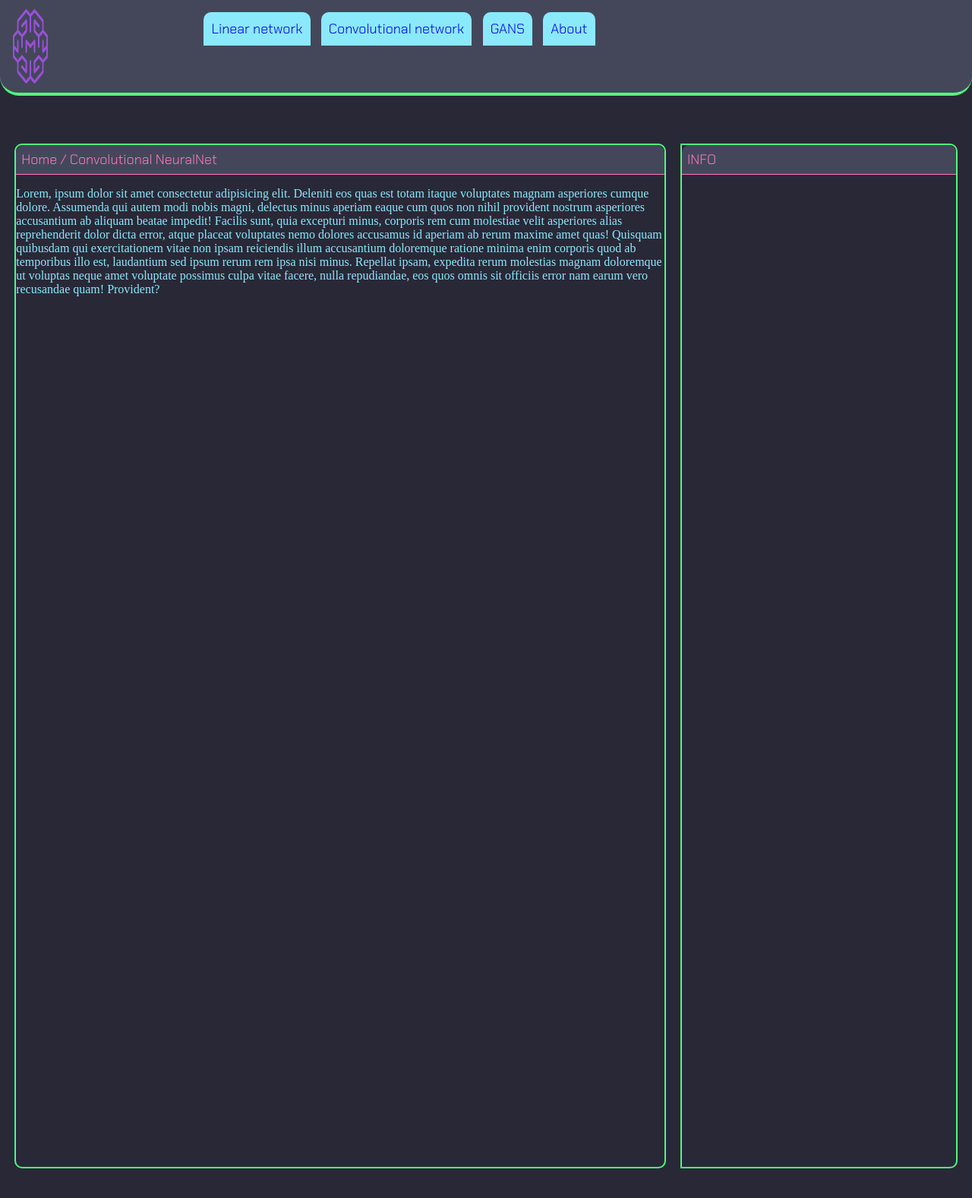
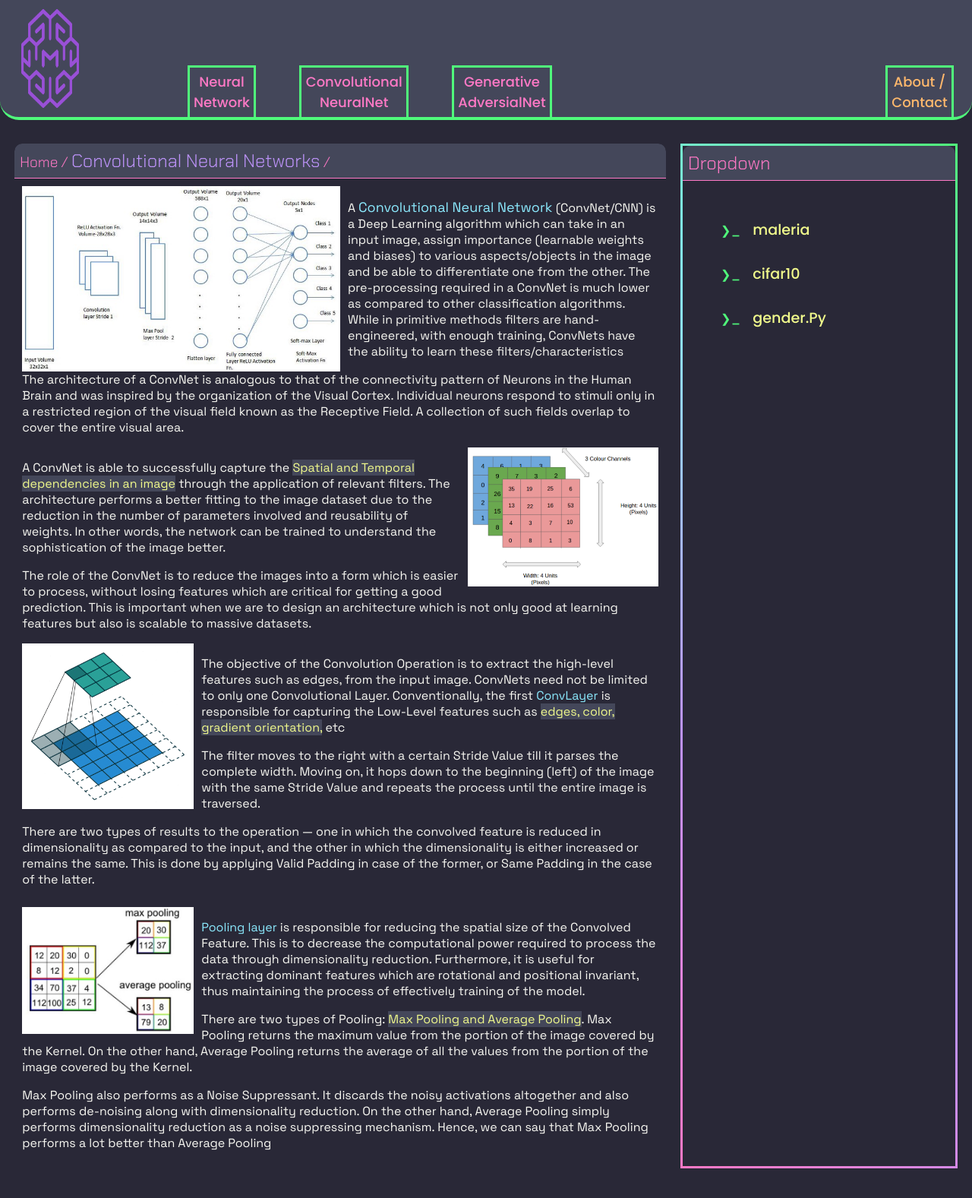
Before and after one commit to Anky209e/ModeLsmith, a Django app: page /cnn/ in a window 1280 px wide. Shown: the whole page at 76% size. Run offline with Django 4.2, Linux system fonts and the light colour scheme.

Commit message:
CNN homepage done

```diff
--- a/cnn/views.py
+++ b/cnn/views.py
@@ -1,10 +1,23 @@
 from django.shortcuts import render
 from .forms import ImageForm
-
+import os
 
 
 def home(request):
-    return render(request,"cnn/home.html")
+
+    models = os.listdir("./cnn/classes")
+    length = len(models)
+
+    for i in range(length):
+        if models[i] == '__pycache__':
+            del(models[i])
+            break
+
+    for i in range(length -1):
+        models[i] = models[i][:-3]
+
+    return render(request,"cnn/home.html", {"list":models})
+
 def maleria(request):
     if request.method =="POST":
         form = ImageForm(request.POST, request.FILES)
--- a/templates/base.html
+++ b/templates/base.html
@@ -118,7 +118,7 @@
         border-bottom: 0px;
 
         border-image-slice: 1;
-        border-image-source: linear-gradient(180deg,var(--purple),var(--green) );
+        border-image-source: linear-gradient(180deg,var(--purple),var(--blue),var(--green) );
     }
 
 
@@ -185,7 +185,7 @@
         float: right;
         border: 3px solid;
         border-image-slice: 1;
-        border-image-source: linear-gradient(45deg,var(--purple), var(--blue), var(--green) );
+        border-image-source: linear-gradient(45deg,var(--pink),var(--purple), var(--blue), var(--green) );
         border-radius:0px 10px 10px 0px;
         overflow: auto;
     }
--- a/templates/cnn/home.html
+++ b/templates/cnn/home.html
@@ -1,258 +1,70 @@
-<!DOCTYPE html>
-<html lang="en">
+{% extends 'base.html' %}
 
-<head>
-    <meta charset="UTF-8">
-    <meta http-equiv="X-UA-Compatible" content="IE=edge">
-    <meta name="viewport" content="width=device-width, initial-scale=1.0">
-    <title>CNN</title>
+{% block title %}MLS Conv NN{% endblock %}
 
-    <link rel="preconnect" href="https://fonts.googleapis.com">
-    <link rel="preconnect" href="https://fonts.gstatic.com" crossorigin>
-    <link href="https://fonts.googleapis.com/css2?family=Chakra+Petch:wght@300&family=Montserrat+Alternates:wght@200&family=Righteous&family=Space+Grotesk:wght@300&display=swap" rel="stylesheet">
-</head>
+{% block breadcrumbs %}
+<a href="/home">Home</a> / <span style="color: var(--purple); font-size: x-large;">Convolutional Neural Networks</span> /
+{% endblock %}
 
-<style>
-    /* Variables */
-    :root {
-        /* Color Variables */
-        --black: #292837;
-        --white: #f8f8f2;
-        --grey: #44475a;
+{% block info-title %}Dropdown{% endblock %}
 
-        --green: #50fa7b;
-        --pink: #ff79c6;
-        --purple: #bd93f9;
-        --blue: #8be9fd;
+{% block info%}
+    <br>
+    <ul>
+        {% for i in list%}
+            <li><a href="/cnn/{{i}}">{{i}}</a></li><br>
+        {% endfor %}
+    </ul>
+{% endblock%}
 
-        --red: #ff5555;
-        --orange: #ffb86c;
-        --yellow: #f1fa8c;
-    }
-
-    /* Fonts */
-    @import url('https://fonts.googleapis.com/css2?family=Chakra+Petch:wght@300&display=swap');
-    @import url('https://fonts.googleapis.com/css2?family=Montserrat+Alternates:wght@200&display=swap');
-    @import url('https://fonts.googleapis.com/css2?family=Righteous:wght@300&display=swap');
-    @import url('https://fonts.googleapis.com/css2?family=Space+Grotesk:wght@300&display=swap');
-
-
-
-
-    * {box-sizing: border-box;}
-    body {
-        background-color: var(--black);
-        margin: 0;
-    }
-    div{
-        padding: 0;
-        margin: 0;
-    }
-
-    .drop-down-links{
-        font-family: "Chakra Petch";
-        font-size: large;
-        text-decoration: none;
-    }
-
-    .header {
-        width:100%;
-        height: 8%;
-        position: absolute;
-        padding: 2px;
-
-        margin-bottom: 1px;
-        border-bottom: 4px solid var(--green);
-        background-color: var(--grey);
-        /* background-image: linear-gradient(to top, rgba(255,120,200,0), rgba(255,120,200,1)); */
-        border-radius: 0px 0px 25px 25px;
-    }
-    .logo {
-        padding-top:10px;
-        padding-bottom: 10px;
-        height: 100%;
-        width: 6%;
-        float: left;
-    }
-    .img {
-        height: 100%;
-        width: 60%;
-        display: block;
-        margin-left: auto;
-        margin-right: auto;
-        padding: 0;
-    }
-    .navbar{
-        height: 100%;
-        width: 84.5%;
-        float: right;
-
-        padding: 5px;
-
-    }
-
-    .content{
-        position: absolute;
-        left:1.5%;
-        top:12%;
-        width:67%;
-        bottom:2.5%;
-
-        float: left;
-        border: 2px solid var(--green);
-        border-radius: 10px;
-        overflow: auto;
-    }
-    .breadcrumbs{
-        display: inline-block;
-        width: 100%;
-        padding: 7px;
-
-
-
-        background-color: var(--grey);
-        color: var(--pink);
-        font-family: "Chakra Petch";
-        font-size: large;
-        border-radius: 10px 10px 0px 0px;
-        border-bottom: 1px solid var(--pink);
-    }
-    .breadcrumbs a{
-        color:var(--pink);
-        text-decoration: none;
-    }
-    .breadcrumbs a:hover{
-        color:var(--purple);
-        text-decoration: none;
-    }
-
-    .side{
-        position: absolute;
-        right:1.5%;
-        top:12%;
-        width:28.5%;
-        bottom:2.5%;
-
-        float: right;
-        border: 2px solid var(--green);
-        border-radius:0px 10px 10px 0px;
-        overflow: auto;
-    }
-
-    .drop-main{
-        /* border: 2px solid var(--black); */
-        margin-left: 5%;
-    }
-
-    .dropdown {
-    margin-top: 0.9%;
-    margin-left: 1%;
-    position: relative;
-    display: inline-block;
-    background-color: var(--blue);
-    border-radius: 10px 10px 0px 0px;
-    padding: 1%;
-    }
-
-    .dropdown-content {
-    display: none;
-    position: absolute;
-    background-color: var(--green);
-    min-width: 160px;
-    border-radius: 10px 10px 10px 10px;
-    box-shadow: 0px 4px 8px 0px var(--black);
-    padding: 12px 16px;
-    z-index: 1;
-    }
-
-    .dropdown:hover .dropdown-content {
-    display: block;
-    }
-
-    .dr-links{
-        /* border-top: 2px solid red;
-        border-left: 2px solid red;
-        border-right: 2px solid red;
-        border-radius: 10px 10px 0px 0px; */
-        box-shadow: 0px 4px 8px 0px var(--black);
-    }
-
-    .title{
-        color: var(--blue);
-    }
-    .content-text{
-        color: var(--blue);
-    }
-
-</style>
-
-<body>
-
-    <div class="header">
-
-        <div class="logo">
-            <a href="/home/"><img src="/media/home/logo.png" class="img"></a>
-        </div>
-        <div class="navbar">
-            <div class="drop-main">
-                <div class="dropdown">
-                    <a class="drop-down-links" href="/nn/">Linear network</a>
-                    <div class="dropdown-content">
-                        <a class="drop-down-links dr-links" href="/nn/iris/">Iris</a><br>
-                        <a class="drop-down-links dr-links"  href="/nn/heart/">Heart</a>
-                    </div>
-                </div>
-                <div class="dropdown">
-                    <a class="drop-down-links" href="/cnn/">Convolutional network</a>
-                    <div class="dropdown-content">
-                        <a class="drop-down-links dr-links" href="/cnn/maleria/">Malaria</a><br>
-                        <a class="drop-down-links dr-links" href="/cnn/cifar10/">CIFAR10</a><br>
-                        <a class="drop-down-links dr-links" href="/cnn/gender/">Gender detection</a>
-                    </div>
-                </div>
-                <div class="dropdown">
-                    <a class="drop-down-links" href="/gans/">GANS</a>
-                    <div class="dropdown-content">
-                        <a class="drop-down-links dr-links" href="/gans/abs_art/">Abstract art</a><br>
-                        <a class="drop-down-links dr-links"  href="/gans/simpson/">Simpsons</a><br>
-                        <a class="drop-down-links dr-links" href="/gans/paint/">Painting</a><br>
-                        <a class="drop-down-links dr-links" href="/gans/flowers/">Flowers</a><br>
-                    </div>
-                </div>
-                <div class="dropdown">
-                    <a class="drop-down-links" href="/about/">About</a>
-                    <div class="dropdown-content">
-                        <a class="drop-down-links dr-links" href="/about/anky/">Ankit</a><br>
-                        <a class="drop-down-links dr-links"  href="/about/ashu/">Ashwani</a>
-                    </div>
-            </div>
-             </div>
-        </div>
-
+{% block content %}
+    <div style="float:left;text-align: left; width: 100;">
+        <img src="./media/home/cnn.jpeg" alt="" style="float: left; margin-right: 10px;" width="50%">
+        <p>
+            A <span class="high-word" style="font-size: large;">Convolutional Neural Network </span>(ConvNet/CNN) is a Deep Learning algorithm which can take in an input image, assign importance (learnable weights and biases) to various aspects/objects in the image and be able to differentiate one from the other. The pre-processing required in a ConvNet is much lower as compared to other classification algorithms. While in primitive methods filters are hand-engineered, with enough training, ConvNets have the ability to learn these filters/characteristics
+        </p>
+        <p>
+            The architecture of a ConvNet is analogous to that of the connectivity pattern of Neurons in the Human Brain and was inspired by the organization of the Visual Cortex. Individual neurons respond to stimuli only in a restricted region of the visual field known as the Receptive Field. A collection of such fields overlap to cover the entire visual area.
+        </p>
 
     </div>
 
+    <div style="float:left;text-align:start; width: 100%;">
+        <img src="./media/home/image_matrix.png" alt="" style="float: right; margin-left: 10px;" width="30%">
 
-    <div class="content">
-        <div class="breadcrumbs">
-            <a href=""> Home</a> / <a href="cnn/">Convolutional NeuralNet</a>
-        </div>
-
-
-        <div class="title"></div>
-        <p class="content-text">
-            Lorem, ipsum dolor sit amet consectetur adipisicing elit. Deleniti eos quas est totam
-            itaque voluptates magnam asperiores cumque dolore. Assumenda qui autem modi nobis magni, delectus minus aperiam eaque cum quos
-            non nihil provident nostrum asperiores accusantium ab aliquam beatae impedit! Facilis sunt, quia excepturi minus, corporis rem
-            cum molestiae velit asperiores alias reprehenderit dolor dicta error, atque placeat voluptates nemo dolores accusamus id aperiam
-            ab rerum maxime amet quas! Quisquam quibusdam qui exercitationem vitae non ipsam reiciendis illum accusantium doloremque ratione minima
-            enim corporis quod ab temporibus illo est, laudantium sed ipsum rerum rem ipsa nisi minus. Repellat ipsam, expedita rerum molestias magnam doloremque ut voluptas neque amet voluptate
-            possimus culpa vitae facere, nulla repudiandae, eos quos omnis sit officiis error nam earum vero recusandae quam! Provident?
+        <p>
+            A ConvNet is able to successfully capture the <span class="high-line">Spatial and Temporal dependencies in an image</span> through the application of relevant filters. The architecture performs a better fitting to the image dataset due to the reduction in the number of parameters involved and reusability of weights. In other words, the network can be trained to understand the sophistication of the image better.
+        </p>
+        <p>
+            The role of the ConvNet is to reduce the images into a form which is easier to process, without losing features which are critical for getting a good prediction. This is important when we are to design an architecture which is not only good at learning features but also is scalable to massive datasets.
         </p>
     </div>
 
-    <div class="side">
-        <div class="breadcrumbs">INFO</div>
+    <div style="float: left; width: 100%;margin-bottom: 10px;">
+        <img src="./media/home/convolution.gif" alt="" style="float: left; margin-right: 10px;" width="27%">
+        <p>
+            The objective of the Convolution Operation is to extract the high-level features such as edges, from the input image. ConvNets need not be limited to only one Convolutional Layer. Conventionally, the first <span class="high-word">ConvLayer</span> is responsible for capturing the Low-Level features such as  <span class="high-line">edges, color, gradient orientation,</span> etc
+        </p>
+        <p>
+            The filter moves to the right with a certain Stride Value till it parses the complete width. Moving on, it hops down to the beginning (left) of the image with the same Stride Value and repeats the process until the entire image is traversed.
+        </p>
+        <p>
+            There are two types of results to the operation — one in which the convolved feature is reduced in dimensionality as compared to the input, and the other in which the dimensionality is either increased or remains the same. This is done by applying Valid Padding in case of the former, or Same Padding in the case of the latter.
+        </p>
+
     </div>
-</body>
-</html>
+
+    <div style="float: left; width: 100%;">
+        <img src="./media/home/pool.jpeg" alt="" width="27%" style="float: left; margin-right: 10px;">
+        <p>
+            <span class="high-word">Pooling layer</span> is responsible for reducing the spatial size of the Convolved Feature. This is to decrease the computational power required to process the data through dimensionality reduction. Furthermore, it is useful for extracting dominant features which are rotational and positional invariant, thus maintaining the process of effectively training of the model.
+        </p>
+        <p>
+            There are two types of Pooling: <span class="high-line">Max Pooling and Average Pooling</span>. Max Pooling returns the maximum value from the portion of the image covered by the Kernel. On the other hand, Average Pooling returns the average of all the values from the portion of the image covered by the Kernel.
+        </p>
+        <p>
+            Max Pooling also performs as a Noise Suppressant. It discards the noisy activations altogether and also performs de-noising along with dimensionality reduction. On the other hand, Average Pooling simply performs dimensionality reduction as a noise suppressing mechanism. Hence, we can say that Max Pooling performs a lot better than Average Pooling
+        </p>
+    </div>
+
+{% endblock %}
```
Also changed, not shown: nn/views.py (+8 -4 lines), media/home/cnn.jpeg (added), media/home/convolution.gif (added), media/home/image_matrix.png (added), media/home/pool.jpeg (added).
